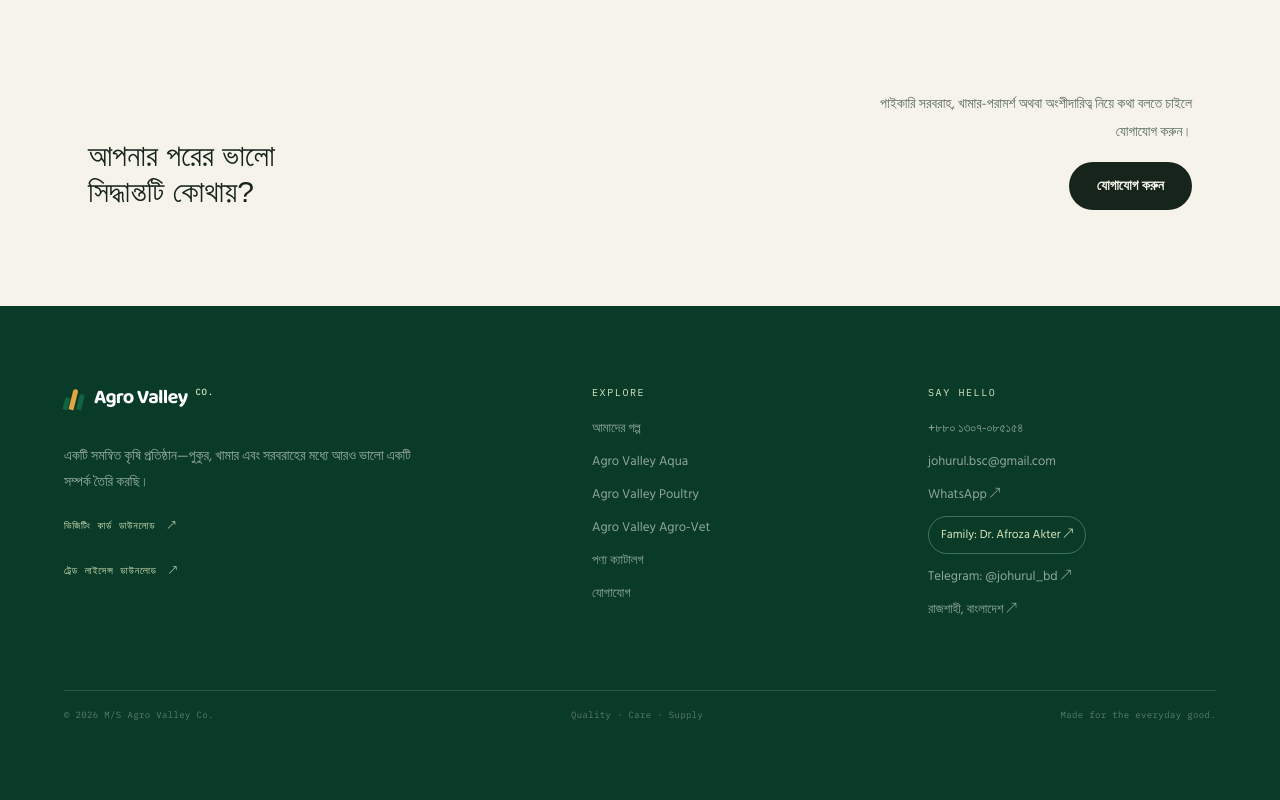
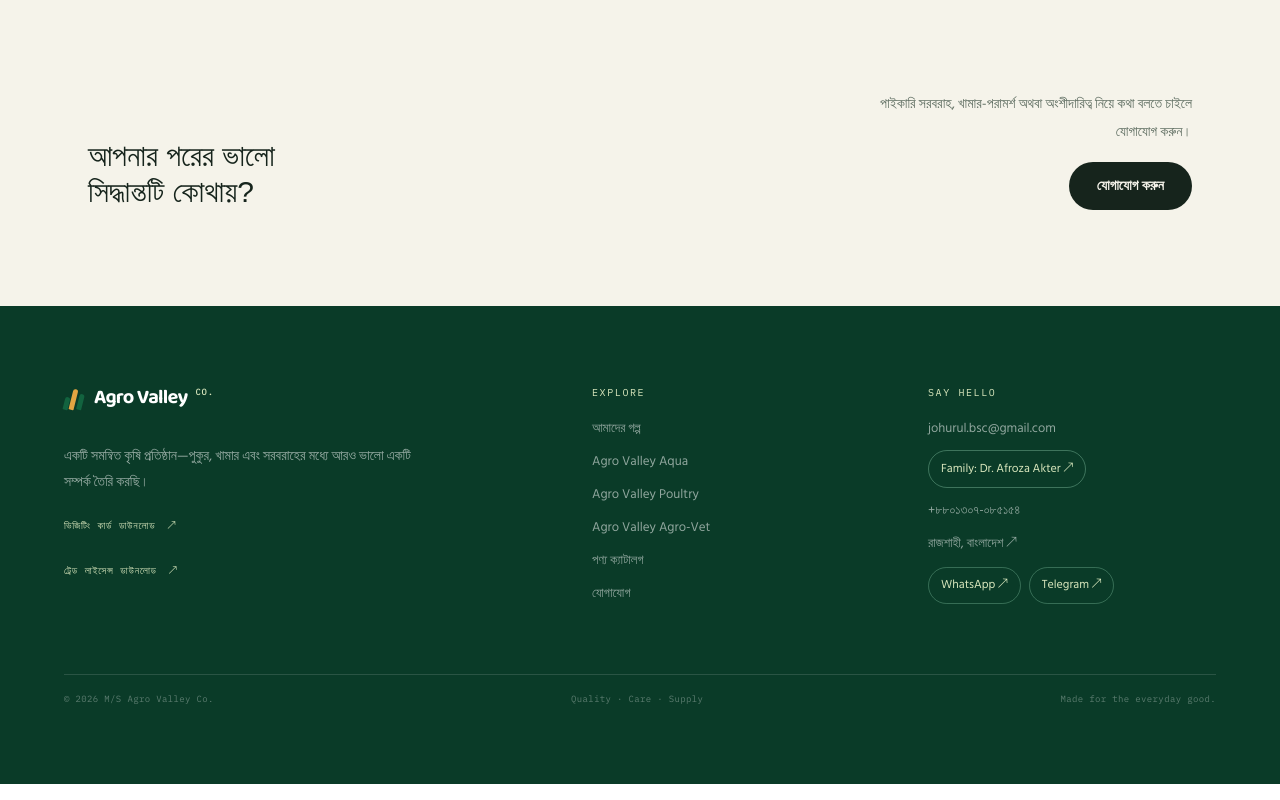
Before and after one commit to agrovalley/bd, a Next.js app: page / in a window 1280 px wide. Shown: the part 2192-2992 px from the top of the page. Built offline with nearby package versions, Linux system fonts and the light colour scheme; a web font is replaced by a local one.

Commit message:
Refine Say Hello contact layout

```diff
--- a/app/globals.css
+++ b/app/globals.css
@@ -186,6 +186,9 @@ a:focus-visible, button:focus-visible { outline: 2px solid var(--sun); outline-o
 .footer-links a:hover { color: #fff; transform: translateX(4px); }
 .footer-links .family-site-link { display: inline-flex; align-items: center; gap: 8px; padding: 8px 12px; border: 1px solid rgba(157, 224, 190, .35); border-radius: 999px; color: var(--brand-light); font-size: 12px; }
 .footer-links .family-site-link:hover { border-color: var(--brand-light); background: rgba(157, 224, 190, .08); transform: translateY(-1px); }
+.footer-social-links { display: flex; flex-wrap: wrap; gap: 8px; margin-top: 2px; }
+.footer-links .social-link { display: inline-flex; align-items: center; gap: 7px; padding: 7px 12px; border: 1px solid rgba(157, 224, 190, .3); border-radius: 999px; color: var(--brand-light); font-size: 12px; }
+.footer-links .social-link:hover { border-color: var(--brand-light); background: rgba(157, 224, 190, .08); transform: translateY(-1px); }
 .footer-label { color: var(--brand-light); font: 10px var(--font-mono); letter-spacing: .16em; text-transform: uppercase; }
 .footer-bottom { display: flex; justify-content: space-between; gap: 20px; margin-top: 70px; padding-top: 18px; border-top: 1px solid rgba(255,255,255,.13); color: rgba(255,255,255,.33); font: 9px var(--font-mono); letter-spacing: .04em; }
 @media (max-width: 640px) { .footer-bottom { flex-direction: column; gap: 8px; margin-top: 52px; } }
--- a/components/Footer.jsx
+++ b/components/Footer.jsx
@@ -35,12 +35,14 @@ export default function Footer() {
           <div>
             <div className="footer-label">Say hello</div>
             <div className="footer-links">
-              <a href="tel:+8801307085154">+৮৮০ ১৩০৭-০৮৫১৫৪</a>
               <a href="mailto:johurul.bsc@gmail.com">johurul.bsc@gmail.com</a>
-              <a href="https://wa.me/8801307085154" target="_blank" rel="noopener noreferrer">WhatsApp ↗</a>
               <a href="https://drafroza.vercel.app/" target="_blank" rel="noopener noreferrer" className="family-site-link">Family: Dr. Afroza Akter ↗</a>
-              <a href="https://t.me/johurul_bd" target="_blank" rel="noopener noreferrer" className="telegram-link">Telegram: @johurul_bd ↗</a>
+              <a href="tel:+8801307085154">+৮৮০১৩০৭-০৮৫১৫৪</a>
               <a href="https://www.google.com/maps/@24.3983037,88.730349,16z" target="_blank" rel="noopener noreferrer">রাজশাহী, বাংলাদেশ ↗</a>
+              <div className="footer-social-links">
+                <a href="https://wa.me/8801307085154" target="_blank" rel="noopener noreferrer" className="social-link social-link-whatsapp">WhatsApp ↗</a>
+                <a href="https://t.me/johurul_bd" target="_blank" rel="noopener noreferrer" className="social-link social-link-telegram">Telegram ↗</a>
+              </div>
             </div>
           </div>
         </div>
```
